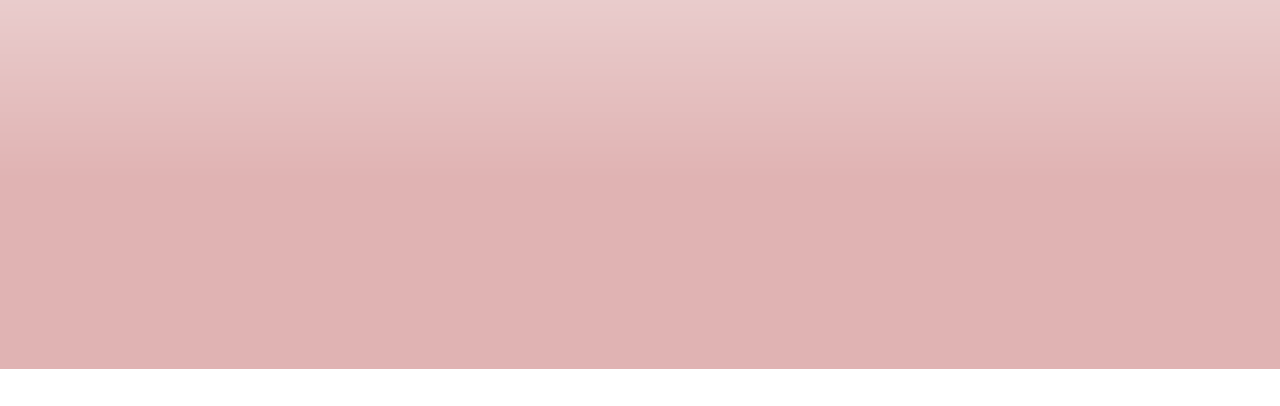
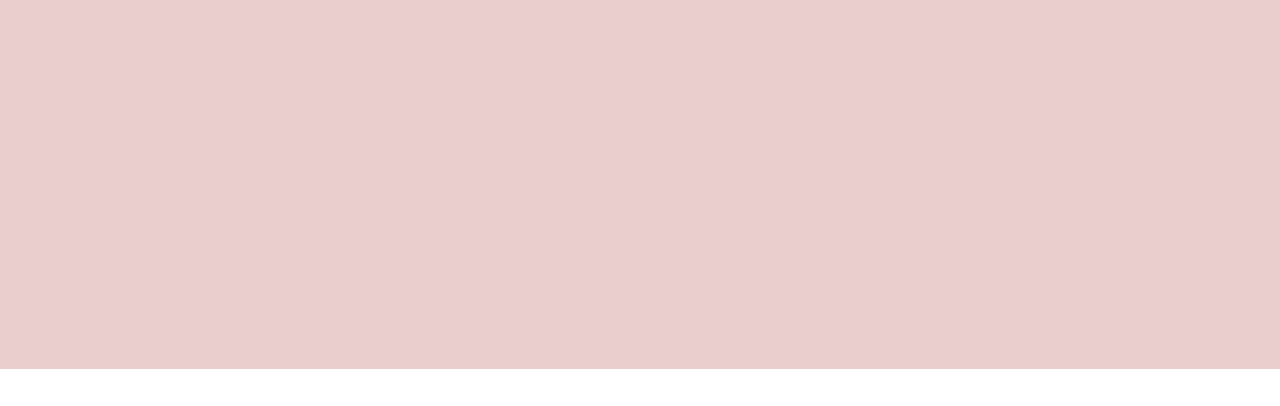
Before and after one commit to wtiao001/ui_portfolio, a plain HTML site: page inmuseum.html in a window 1280 px wide. Shown: the part 71-477 px from the top of the page. Drawn offline with nearby package versions, Linux system fonts and the light colour scheme.

Commit message:
background

```diff
--- a/css/inmuseum.css
+++ b/css/inmuseum.css
@@ -590,6 +590,7 @@ p {
 }
 .test {
     background-image: url(/images/museum_back.png);
+    background: #eacece;
     height: 55vh;
     max-width: 100%;
 }
```
